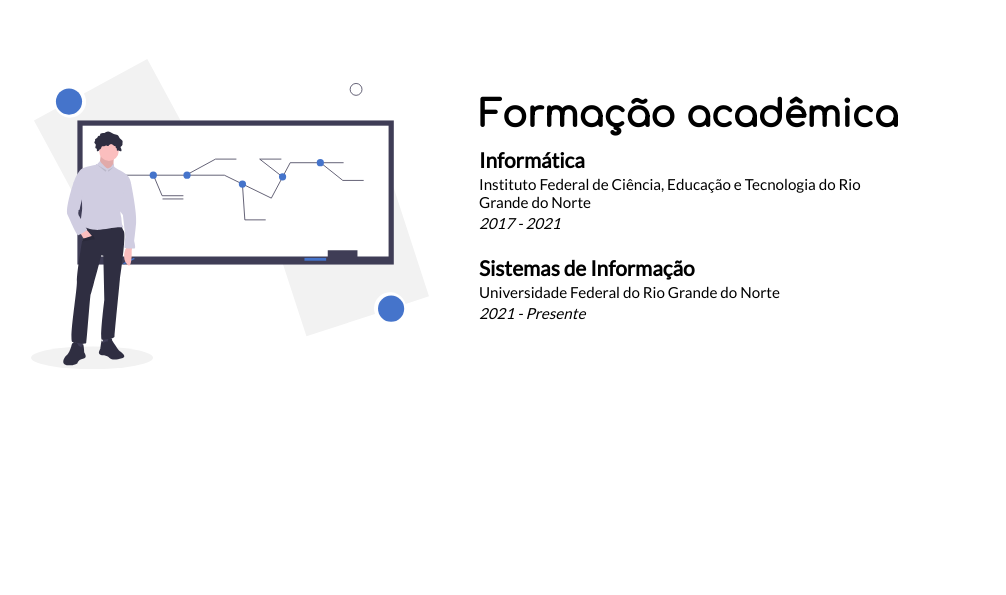
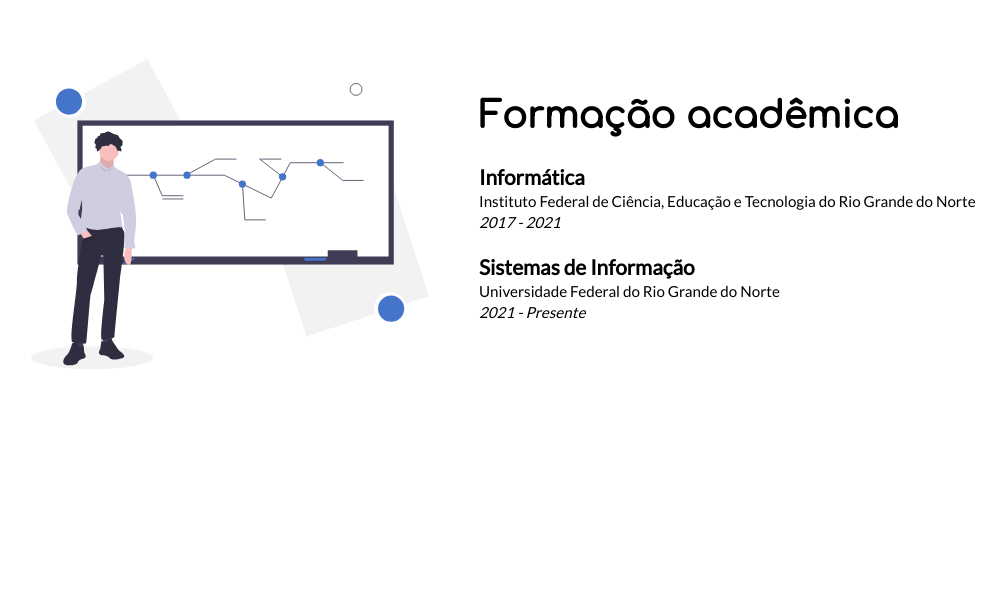
Before and after one commit to br-adriel/site, a React (Create React App) app: page / in a window 1280 px wide. Shown: the part 986-1581 px from the top of the page, without its empty margins (161-1167 px from the left). Built offline with nearby package versions, Linux system fonts and the light colour scheme.

Commit message:
Atualiza estilizacao da sessao formacoes

```diff
--- a/src/components/Formacao.js
+++ b/src/components/Formacao.js
@@ -37,7 +37,7 @@ const Formacao = () => {
           <img src={imgFormacao} alt="" />
         </div>
         <div>
-          <h2>Formação acadêmica</h2>
+          <h2 className={estilo.titulo}>Formação acadêmica</h2>
           <div className={estilo.formacoes}>
             {formacoes.map(renderizarFormacoes)}
           </div>
--- a/src/components/Formacao.module.css
+++ b/src/components/Formacao.module.css
@@ -1,7 +1,11 @@
 .formacoes {
-  width: 85%;
+  width: 100%;
   display: flex;
   justify-content: flex-start;
   align-items: center;
   flex-wrap: wrap;
 }
+
+.titulo {
+  margin-bottom: 1rem;
+}
```
